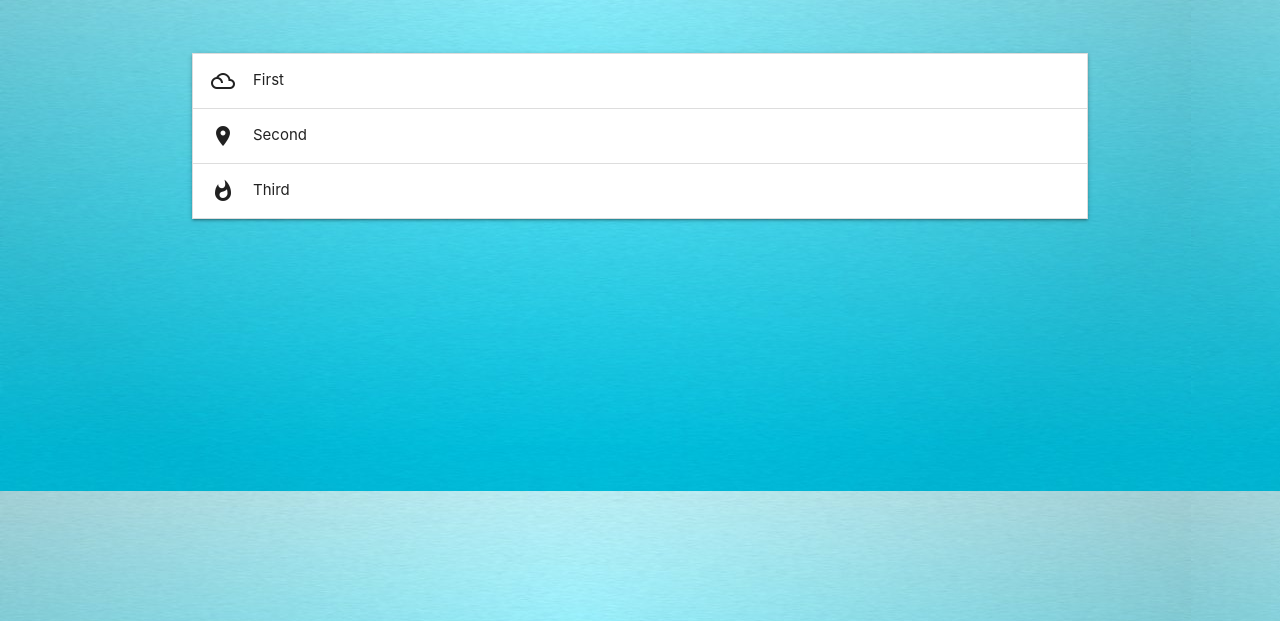
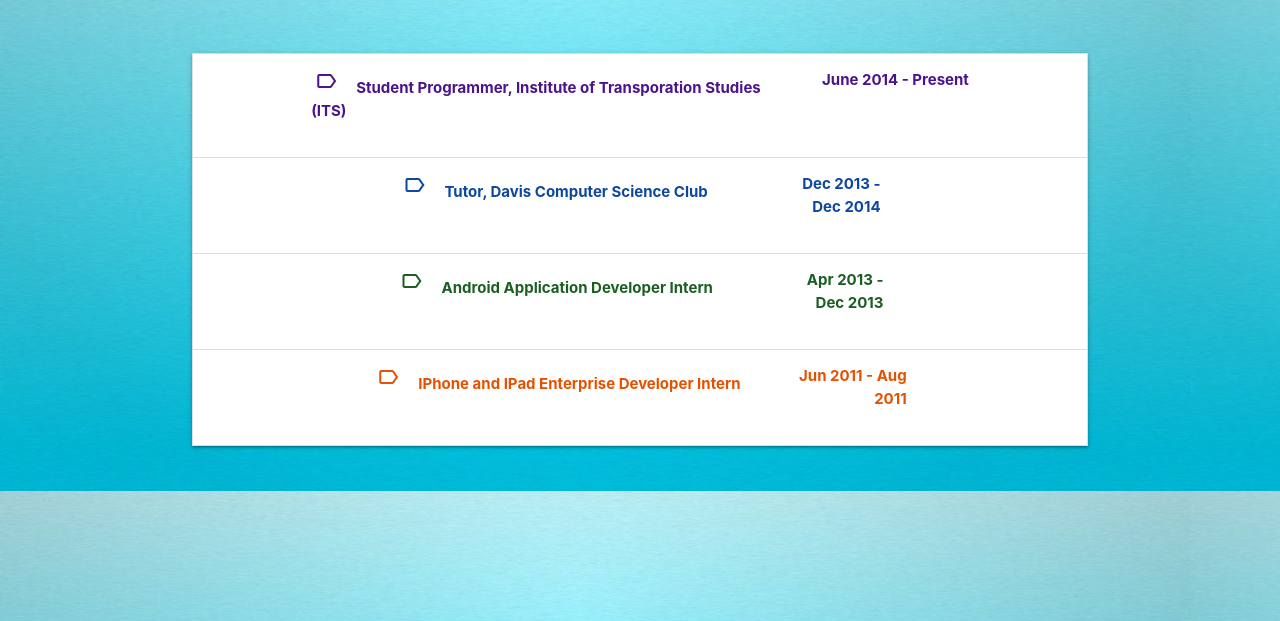
Before and after one commit to prudentprogrammer/prudentprogrammer.github.io, a plain HTML site: page experience.html in a window 1280 px wide. Shown: the part 179-800 px from the top of the page. Drawn offline with nearby package versions, Linux system fonts and the light colour scheme.

Commit message:
Add color and improve aesthetics for experience page

```diff
--- a/css/experience.css
+++ b/css/experience.css
@@ -21,3 +21,7 @@ nav ul li:hover, nav ul li.active
 .collapsible {
   background: #EBE9E9;
 }
+
+.collapsible-header {
+  font-weight: bold;
+}
--- a/experience.html
+++ b/experience.html
@@ -41,19 +41,72 @@
     <div class="container section">
       <ul class="collapsible" data-collapsible="expandable">
         <li>
-          <div class="collapsible-header"><i class="material-icons">filter_drama</i>First</div>
-          <div class="collapsible-body"><p>Lorem ipsum dolor sit amet.</p></div>
+          <div class="collapsible-header purple-text text-darken-4">
+            <div class="row">
+              <div class="col s10 m9 left-align">
+                <i class="material-icons">label_outline</i>Student Programmer, Institute of Transporation Studies (ITS)
+              </div>
+              <div class="col s2 m3 right-align">
+                <span>June 2014 - Present</span>
+              </div>
+            </div>
+          </div>
+          <div class="collapsible-body">
+            <p>Lorem ipsum dolor sit amet.</p>
+          </div>
         </li>
+
         <li>
-          <div class="collapsible-header"><i class="material-icons">place</i>Second</div>
-          <div class="collapsible-body"><p>Lorem ipsum dolor sit amet.</p></div>
+          <div class="collapsible-header blue-text text-darken-4">
+            <div class="row">
+              <div class="col s10 m9 left-align">
+                <i class="material-icons">label_outline</i>Tutor, Davis Computer Science Club
+              </div>
+              <div class="col s2 m3 right-align">
+                <span>Dec 2013 - Dec 2014</span>
+              </div>
+            </div>
+          </div>
+          <div class="collapsible-body">
+            <p>Lorem ipsum dolor sit amet.</p>
+          </div>
         </li>
+
         <li>
-          <div class="collapsible-header"><i class="material-icons">whatshot</i>Third</div>
-          <div class="collapsible-body"><p>Lorem ipsum dolor sit amet.</p></div>
+          <div class="collapsible-header green-text text-darken-4">
+            <div class="row">
+              <div class="col s10 m9 left-align">
+                <i class="material-icons">label_outline</i>Android Application Developer Intern
+              </div>
+              <div class="col s2 m3 right-align">
+                <span>Apr 2013 - Dec 2013</span>
+              </div>
+            </div>
+          </div>
+          <div class="collapsible-body">
+            <p>Lorem ipsum dolor sit amet.</p>
+          </div>
+        </li>
+
+        <li>
+          <div class="collapsible-header orange-text text-darken-4">
+            <div class="row">
+              <div class="col s10 m9 left-align">
+                <i class="material-icons">label_outline</i>IPhone and IPad Enterprise Developer Intern
+              </div>
+              <div class="col s2 m3 right-align">
+                <span>Jun 2011 - Aug 2011</span>
+              </div>
+            </div>
+          </div>
+          <div class="collapsible-body">
+            <p>Lorem ipsum dolor sit amet.</p>
+          </div>
         </li>
       </ul>
     </div>
+
+
   </body>
 
 </html>
```
Also changed, not shown: index.html (+2 -2 lines).
